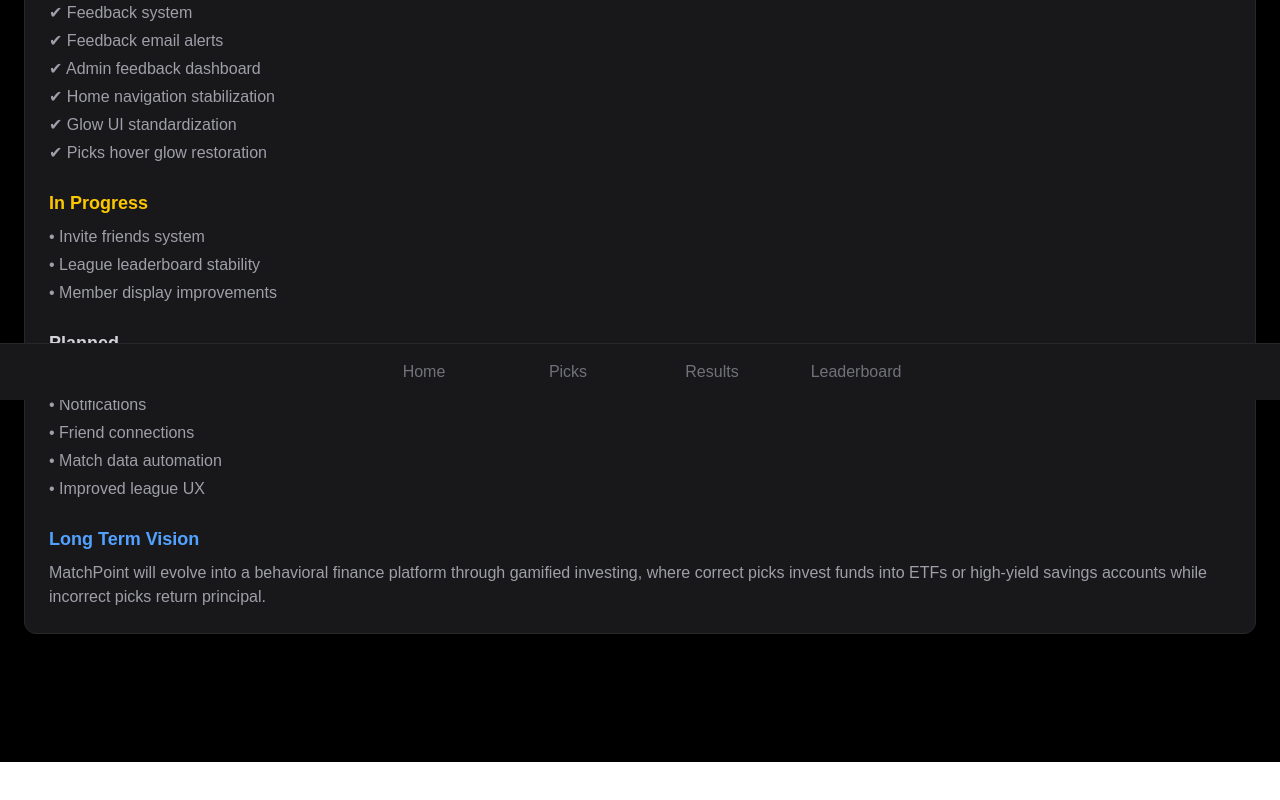
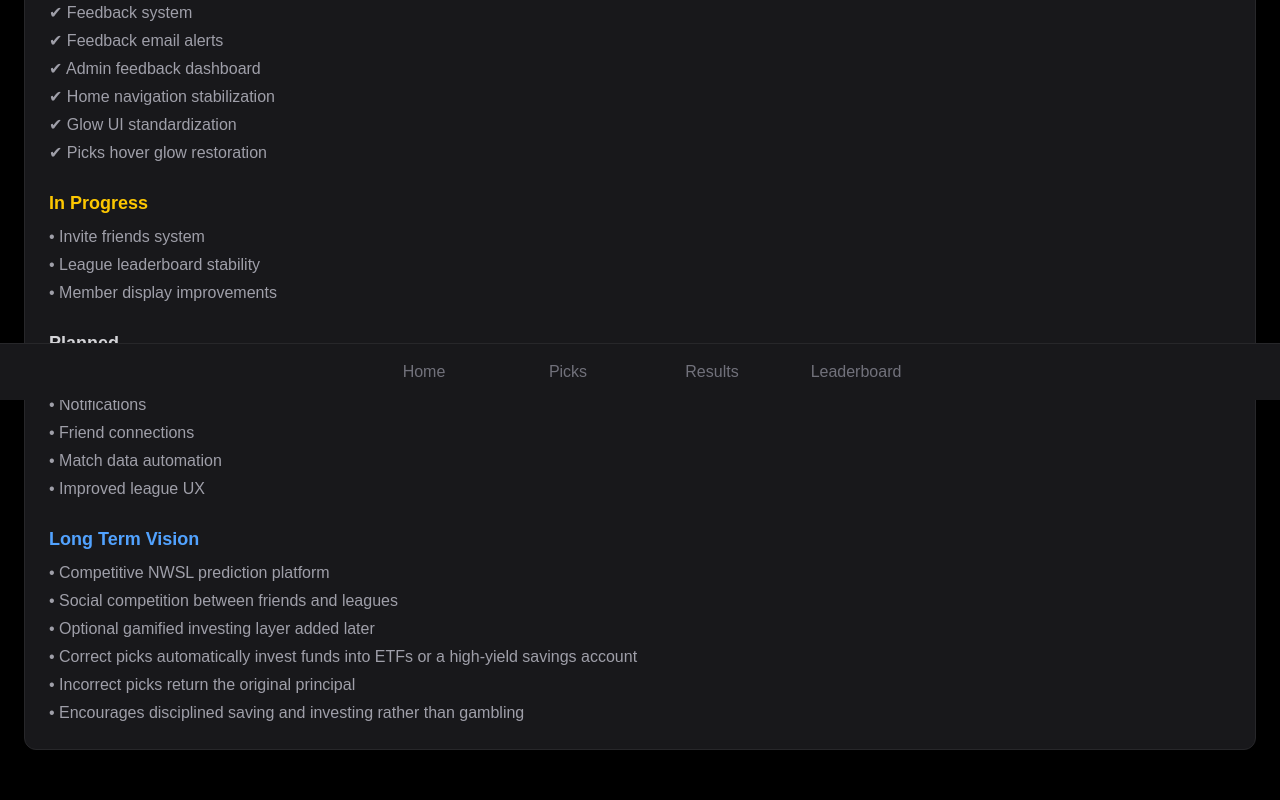
Before and after one commit to markeymarkbeaty/matchpoint, a Next.js app: page /dev-progress in a window 1280 px wide. Shown: the part 400-1200 px from the top of the page. Before the commit the page ends 1162 px from the top, so only its background shows below. Built offline with nearby package versions, Linux system fonts and the light colour scheme.

Commit message:
Update long term vision section with bullet points

```diff
--- a/app/dev-progress/page.tsx
+++ b/app/dev-progress/page.tsx
@@ -68,11 +68,14 @@
                         Long Term Vision
                     </h2>
 
-                    <p className="text-zinc-400">
-                        MatchPoint will evolve into a behavioral finance platform through
-                        gamified investing, where correct picks invest funds into ETFs or
-                        high-yield savings accounts while incorrect picks return principal.
-                    </p>
+                    <ul className="text-zinc-400 space-y-1">
+                        <li>• Competitive NWSL prediction platform</li>
+                        <li>• Social competition between friends and leagues</li>
+                        <li>• Optional gamified investing layer added later</li>
+                        <li>• Correct picks automatically invest funds into ETFs or a high-yield savings account</li>
+                        <li>• Incorrect picks return the original principal</li>
+                        <li>• Encourages disciplined saving and investing rather than gambling</li>
+                    </ul>
                 </div>
 
             </div>
```
